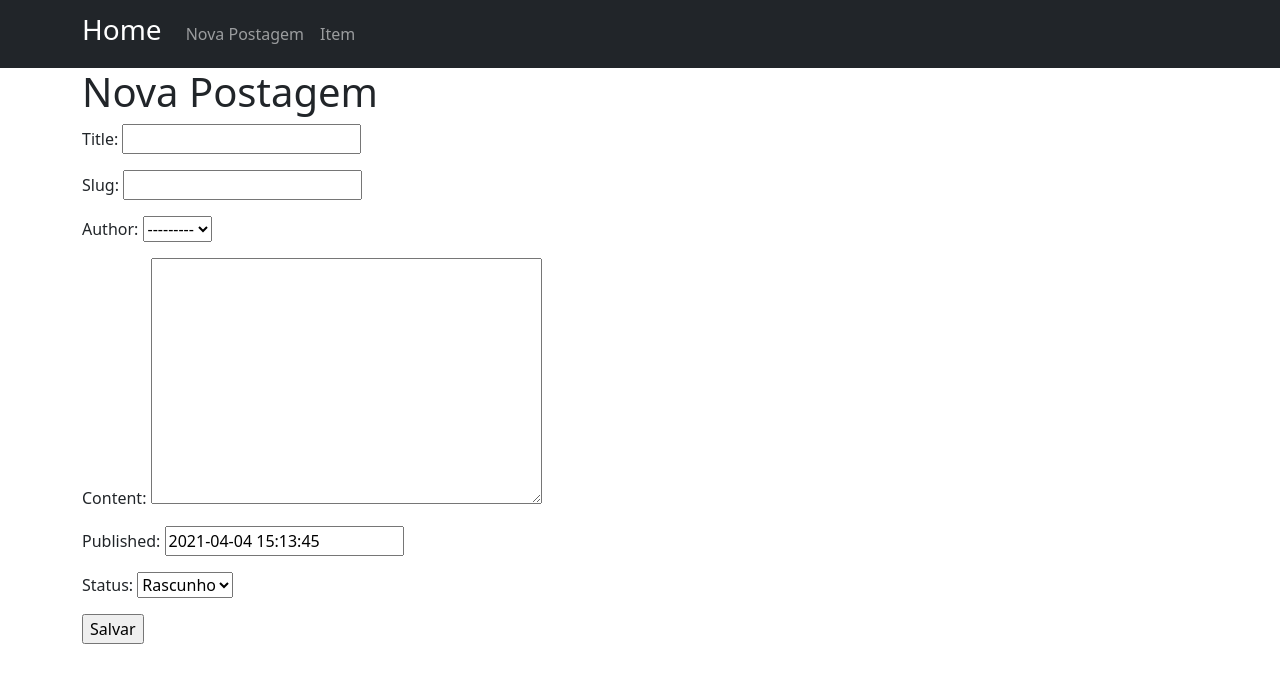
After one commit to atilara/blog_django, a Django app: page /post/new/ in a window 1280 px wide. The commit adds this page. Shown: the top 683 px of the page. Run offline with Django 3.2, Linux system fonts and the light colour scheme.

Commit message:
feat: add form to create posts

```diff
--- /dev/null
+++ b/blog/templates/blog/post_new.html
@@ -0,0 +1,10 @@
+{% extends 'base.html' %}
+{% block title %} Blog - Novo Post {% endblock title %}
+{% block content %}
+  <h1>Nova Postagem</h1>
+  {% comment %} Puxa todos os campos do backend e coloca no form {% endcomment %}
+  <form action="" method="POST"> {% csrf_token %}
+    {{form.as_p}}
+    <input type="submit" value="Salvar">
+  </form>
+{% endblock content %}
--- a/blog/urls.py
+++ b/blog/urls.py
@@ -4,6 +4,8 @@ from . import views
 
 urlpatterns = [
     path('', views.BlogListView.as_view(), name='home'),
-    # Passando pk como paramêtro
+    # Criando o post new primeiro que o slug para que ele não pense que o new seja um slug
+    path('post/new/', views.BlogCreateView.as_view(), name='post_new'),
+    # Passando slug como paramêtro
     path('post/<slug:slug>/', views.BlogDetailView.as_view(), name='post_detail'),
 ]
--- a/blog/views.py
+++ b/blog/views.py
@@ -1,6 +1,8 @@
 from django.shortcuts import render
 
 from django.views.generic import ListView, DetailView
+from django.views.generic.edit import CreateView
+
 from . models import Post
 
 # Create your views here.
@@ -11,5 +13,9 @@ class BlogListView(ListView):
 class BlogDetailView(DetailView):
 	model = Post
 	template_name = "blog/post_detail.html"
-	# Para não trabalhar com 'objeto'
-	context_object_name = 'post'
+
+class BlogCreateView(CreateView):
+	model = Post
+	template_name = "blog/post_new.html"
+	# Puxa todos os campos do backend para o form no frontend
+	fields = '__all__'
--- a/templates/base.html
+++ b/templates/base.html
@@ -21,7 +21,7 @@
       <div class="collapse navbar-collapse" id="navbarSupportedContent">
         <ul class="navbar-nav mr-auto">
           <li class="nav-item">
-            <a class="nav-link" href="#">Testando a navbar</a>
+            <a class="nav-link" href="{% url 'post_new' %}">Nova Postagem</a>
           </li>
           <li class="nav-item">
             <a class="nav-link" href="#">Item</a>
```
